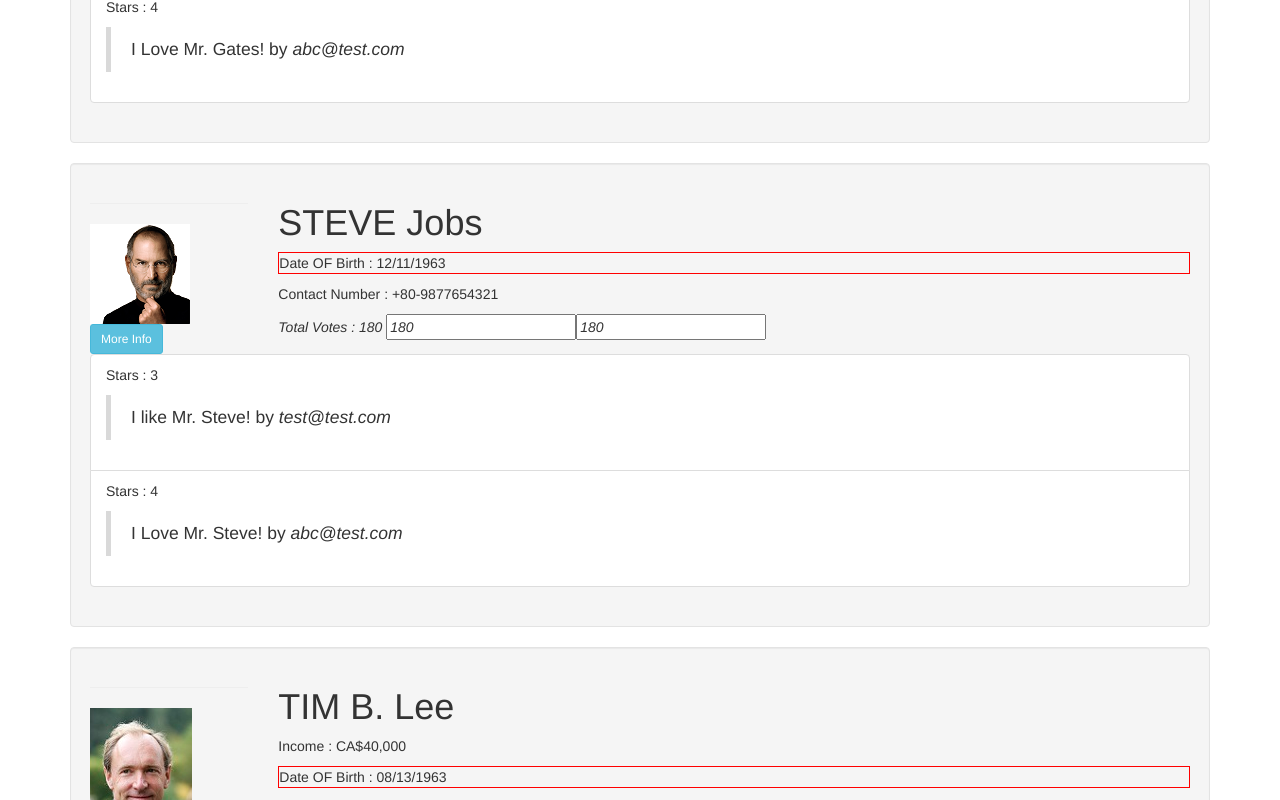
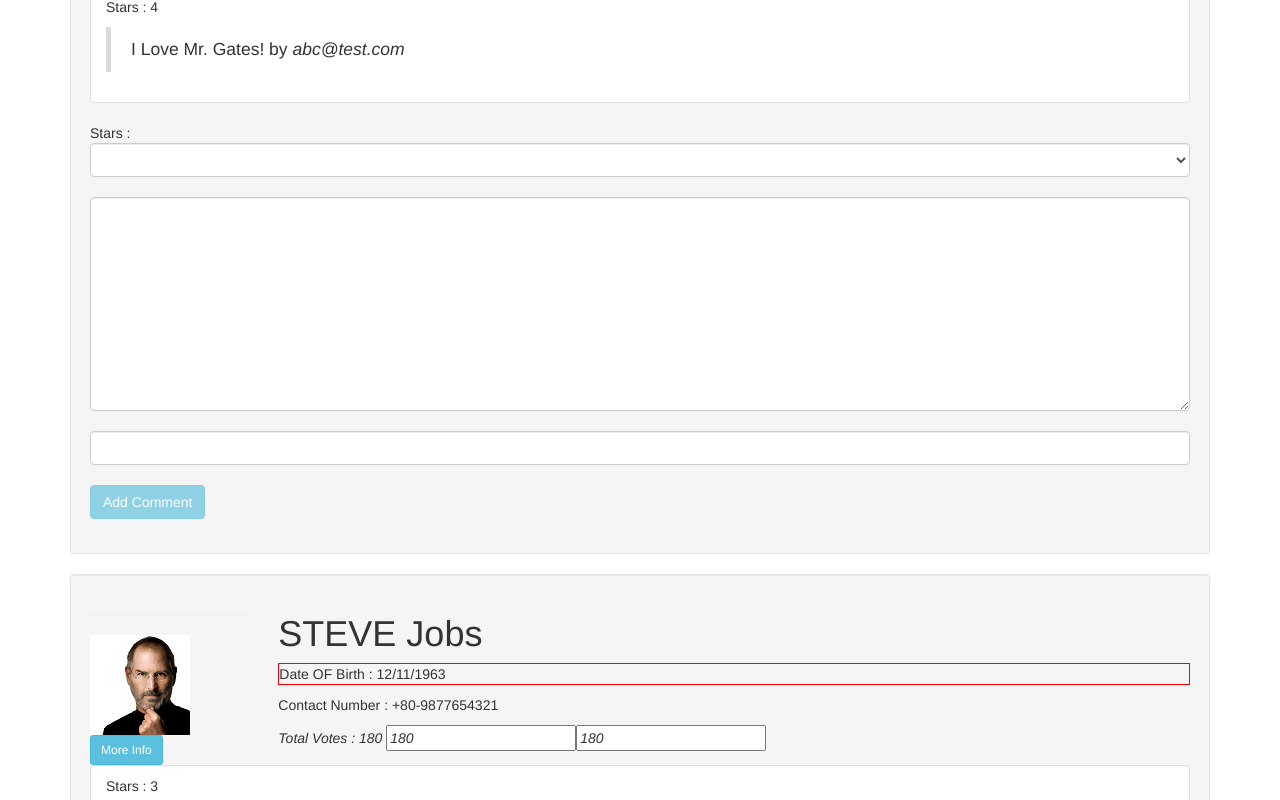
Before and after one commit to synergy2411/aligh-repo, an Angular app: page / in a window 1280 px wide. Shown: the part 960-1760 px from the top of the page. Built offline with nearby package versions, Linux system fonts and the light colour scheme.

Commit message:
template form added

```diff
--- a/src/app/user/comment-form/comment-form.component.css
+++ b/src/app/user/comment-form/comment-form.component.css
@@ -0,0 +1,7 @@
+.ng-invalid.ng-dirty[type="email"]{
+    border-bottom: 1px red solid;
+}
+
+.ng-valid[type="email"]{
+    border-bottom: 1px green solid;
+}
--- a/src/app/user/comment-form/comment-form.component.html
+++ b/src/app/user/comment-form/comment-form.component.html
@@ -6,3 +6,35 @@
     </blockquote>
   </li>
 </ul>
+
+<form #f = "ngForm">
+  <div class="form-group">
+  Stars :
+    <select class="form-control" name="stars" ngModel required>
+      <option value="1">1</option>
+      <option value="2">2</option>
+      <option value="3">3</option>
+      <option value="4">4</option>
+      <option value="5">5</option>
+    </select>
+    <br>
+    <textarea name="body"
+      class="form-control"
+      cols="30"
+      rows="10"
+      ngModel
+      required
+      minlength="8"></textarea>
+    <br>
+    <input type="email"
+      name="author"
+      class="form-control"
+      ngModel
+      required
+      minlength="6">
+    <br>
+    <button
+      class="btn btn-info"
+      (click)="addComment(f)" [disabled]="f.invalid">Add Comment</button>
+  </div>
+</form>
--- a/src/app/user/comment-form/comment-form.component.ts
+++ b/src/app/user/comment-form/comment-form.component.ts
@@ -1,5 +1,6 @@
 import { Component, OnInit, Input } from '@angular/core';
 import  { Comment } from '../../model/comment';
+import { NgForm } from '@angular/forms';
 
 @Component({
   selector: 'app-comment-form',
@@ -10,6 +11,15 @@
 
   @Input("comments") comments : Comment[];
 
+  addComment(f : NgForm){
+    console.log(f);
+    const comment = {
+      stars : f.value.stars,
+      body : f.value.body,
+      author : f.value.author
+    }
+    this.comments.push(comment);
+  }
   constructor() { }
 
   ngOnInit() {
```
